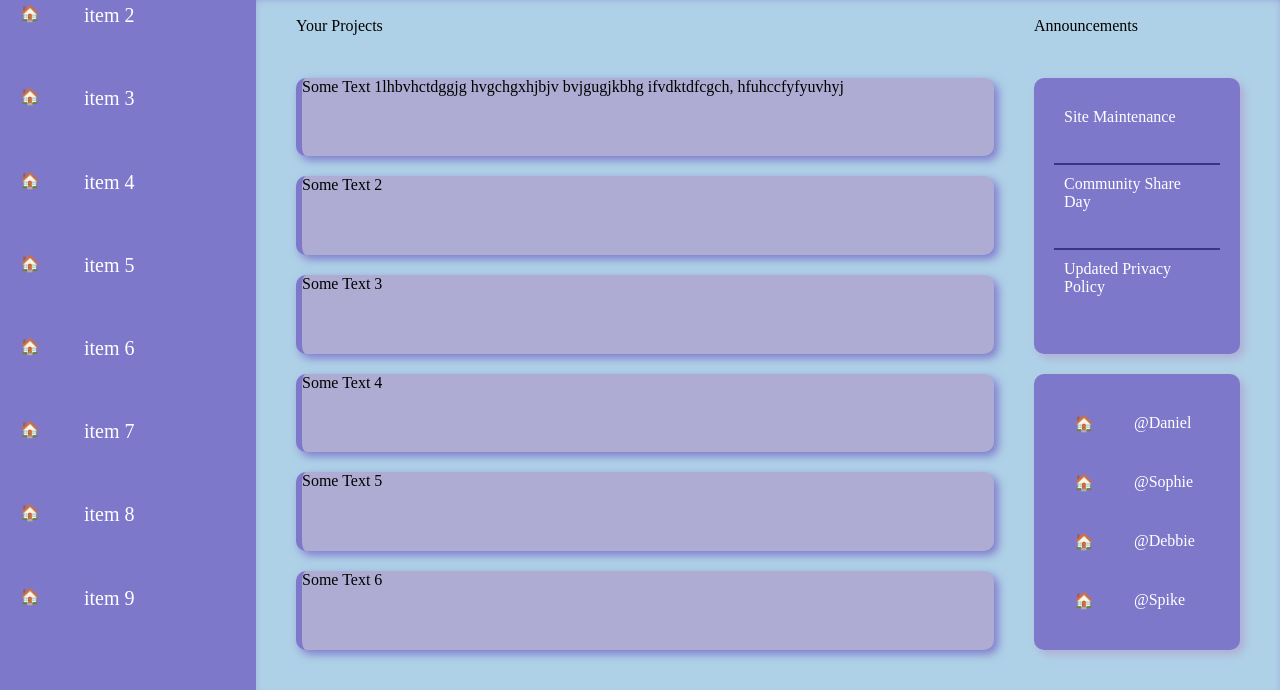
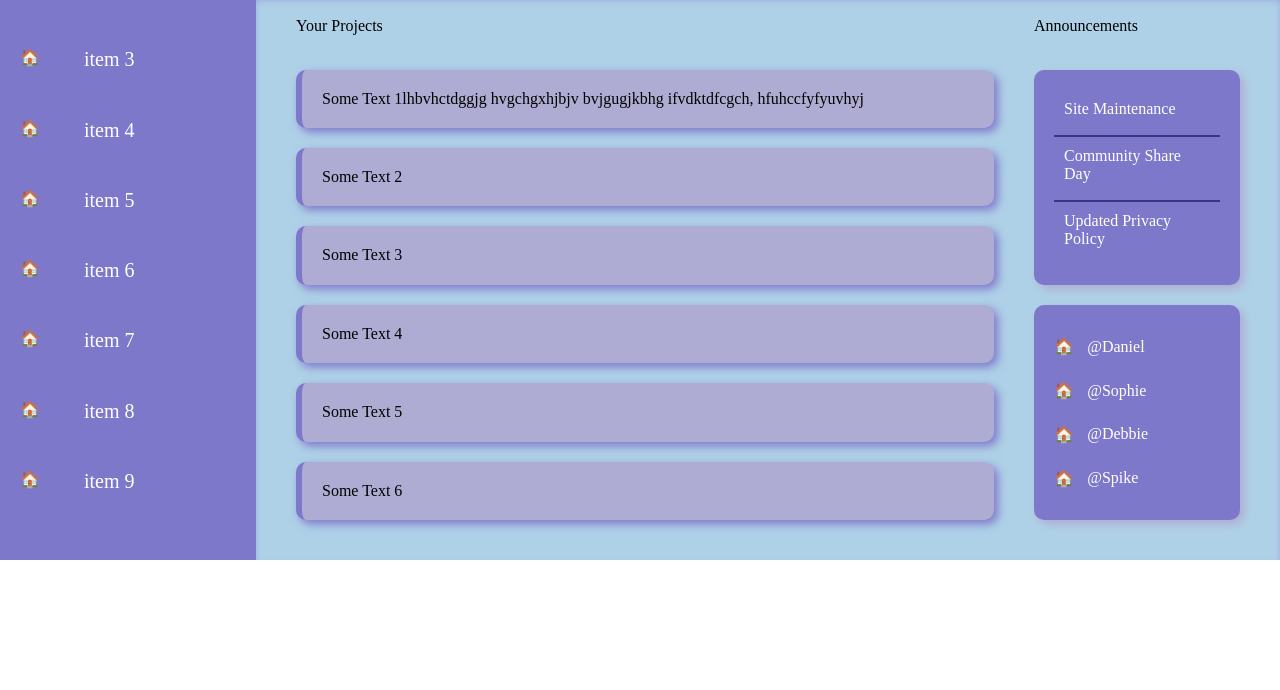
Before and after one commit to debbieSc/Admin-dashboard, a plain HTML site: page index.html in a window 1280 px wide. Shown: the part 240-930 px from the top of the page. After the commit the page ends 800 px from the top, so only its background shows below. Drawn offline with Linux system fonts and the light colour scheme.

Commit message:
card styling applied

```diff
--- a/style.css
+++ b/style.css
@@ -56,11 +56,15 @@ main {
 }
 
 .card {
-    background-color: #afacd3;
+   background-color: #afacd3;
    border-left: 6px solid  #7e78cb;
    border-radius: 10px;
    box-shadow:  4px 4px 10px #7e78cb;
+   padding: 20px;
+
 }
+
+
 
 .menuCards {
     grid-column: 2;
@@ -90,18 +94,26 @@ main {
     border-bottom: 2px solid #393485;
 }
 
+
+
 .section1Bottom {
     padding: 10px;
 }
 
 .menuCard2 {
     display: grid;
-    grid-template-columns: 1fr 3fr;
+    grid-template-columns: 1fr 4fr;
     grid-template-rows: repeat(4, ifr);
+    padding-left: 20px;
+    padding-top: 20px;
 }
 
+
+
 .section2, .section2Icon {
-    padding: 20px;
+    justify-self: left;
+    align-self: center;
+
 }
 
 .sidebar {
```
Also changed, not shown: index.html (+1 -0 lines).
